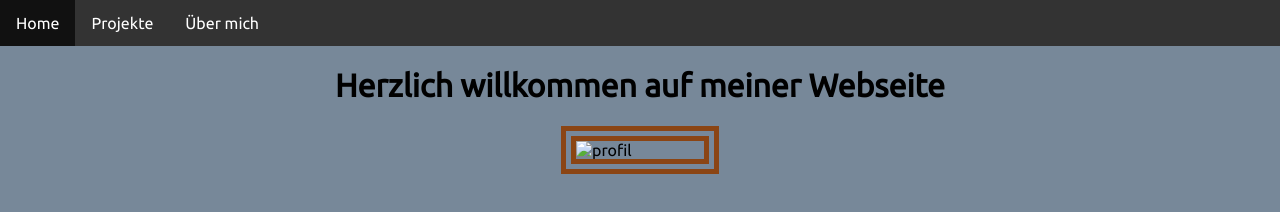
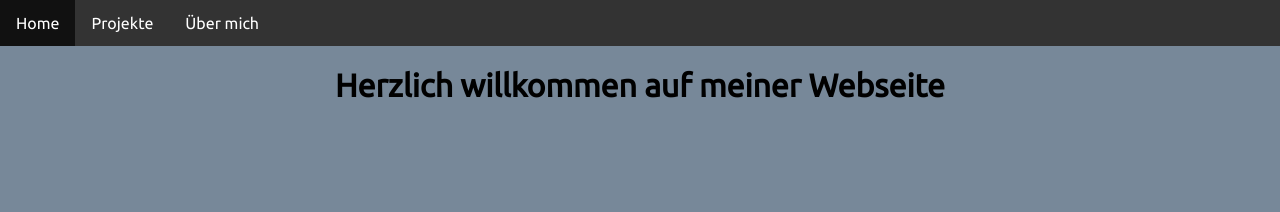
Before and after one commit to constantin-koenig/Website, a plain HTML site: page index.html in a window 1280 px wide. Drawn offline with Linux system fonts and the light colour scheme.

Commit message:
Update index.html

```diff
--- a/index.html
+++ b/index.html
@@ -17,7 +17,7 @@
         </ul>
         <h1>Herzlich willkommen auf meiner Webseite </h1>
         <!--Intro text etc-->
-        <img src="" alt="profil" id="profil-picture" >
+
 
     </body>
 </html>
```
